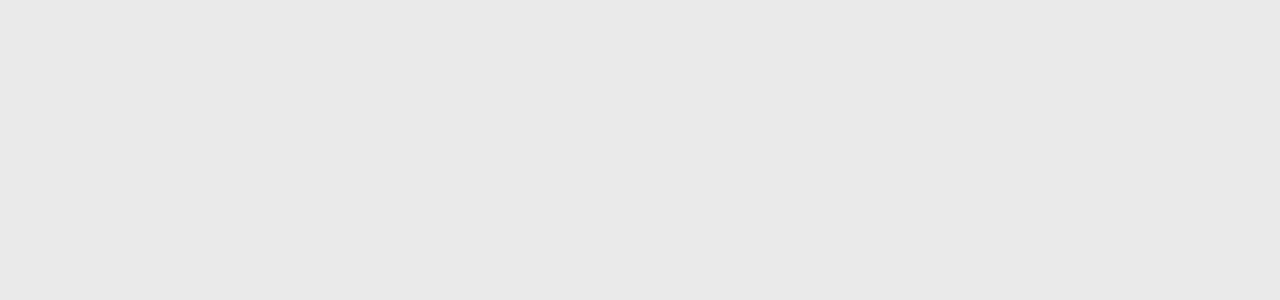
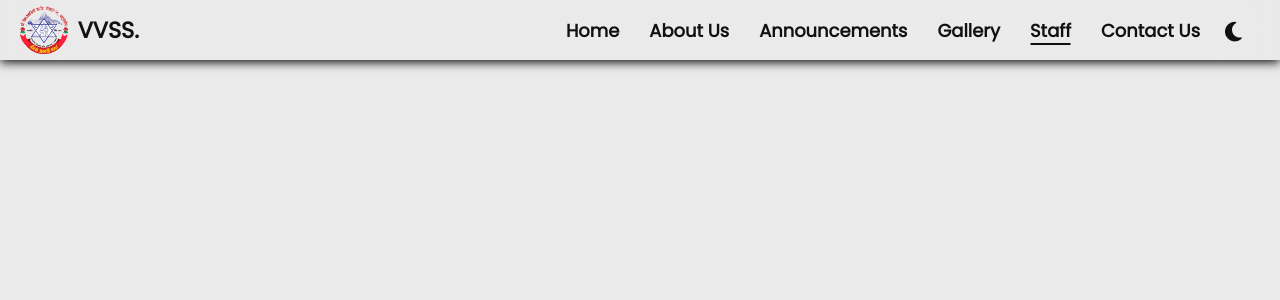
Before and after one commit to Enduxion/VinVas, a React (Vite) app: page /staff in a window 1280 px wide. Before the commit this address had no page. Shown: the top 300 px of the page. Built offline with nearby package versions, Linux system fonts and the light colour scheme.

Commit message:
Made Staff.jsx;

```diff
--- a/src/App.jsx
+++ b/src/App.jsx
@@ -8,6 +8,7 @@ import News from "./pages/News";
 import About from "./pages/About";
 import Article from "./pages/Article";
 import Facility from "./pages/Facility";
+import Staff from "./pages/Staff";
 
 function App() {
   const [darkMode, setDarkMode] = useState(false);
@@ -63,6 +64,12 @@ function App() {
             <Facility darkMode={darkMode} toggleDarkMode={toggleDarkMode} />
           }
         />
+        <Route
+          path="/staff"
+          element={
+            <Staff darkMode={darkMode} toggleDarkMode={toggleDarkMode} />
+          }
+        />
       </Routes>
     </>
   );
--- a/src/components/NavBar.jsx
+++ b/src/components/NavBar.jsx
@@ -4,6 +4,7 @@ import { Link } from "react-router-dom";
 import "../css/NavBarStyle.css";
 import logo from "../assets/logo.png";
 import NavBarLinks from "./NavBarLinks";
+import AsyncImage from "./AsyncImage";
 
 export default function NavBar(props) {
   const [isHamburgerOpen, setIsHamburgerOpen] = useState(false);
@@ -43,7 +44,7 @@ export default function NavBar(props) {
   return (
     <nav className={`navBar ${isNavBarHalf ? "navBar--half" : "navBar--full"}`}>
       <Link to="/" className="navBar--logo--link">
-        <img src={logo} className="navBar--logo--image" alt="logo" />
+        <AsyncImage src={logo} className="navBar--logo--image" alt="logo" />
         VVSS.
       </Link>
       <div
--- a/src/components/NewsContainer.jsx
+++ b/src/components/NewsContainer.jsx
@@ -43,7 +43,7 @@ export default function NewsContainer(props) {
       <div className="NewsContainer--descriptionBox">
         {descriptionText}
         {props.description.length > MAX_LINE_VAL ? (
-          <Link to={`/news/article/${props.idKey}`} className="btn--text">
+          <Link to={`/news/article/${props.idKey}`} className="text--type--button">
             {" "}
             See more
           </Link>
--- a/src/css/index.css
+++ b/src/css/index.css
@@ -76,6 +76,13 @@
 .btn-s:hover {
   background-color: rgba(var(--primary--color), 0.6);
 }
+.text--type--button {
+  color: var(--text--color-tint);
+  text-decoration: none;
+}
+.text--type--button:hover {
+  color: var(--text--color-focused);
+}
 @media screen and (max-width: 850px) {
   .btn {
     font-size: 1em;
--- /dev/null
+++ b/src/pages/Staff.jsx
@@ -0,0 +1,13 @@
+import NavBar from "../components/NavBar";
+
+export default function Staff(props) {
+  return (
+    <>
+      <NavBar
+        selectedLink="Staff"
+        darkMode={props.darkMode}
+        toggleDarkMode={props.toggleDarkMode}
+      />
+    </>
+  );
+}
```
Also changed, not shown: src/assets/images/TestPicture4.jpg.
